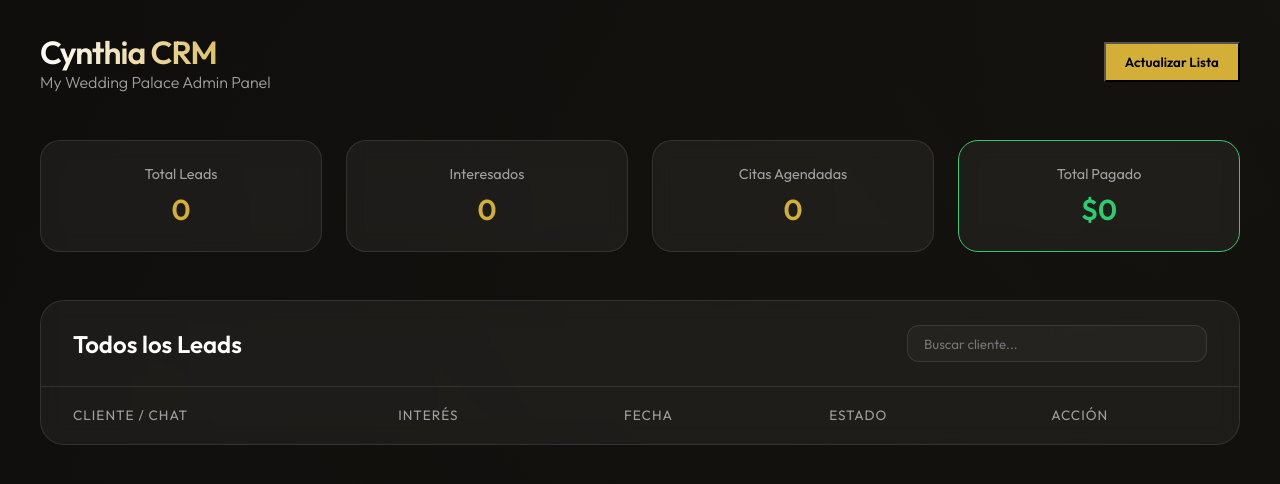
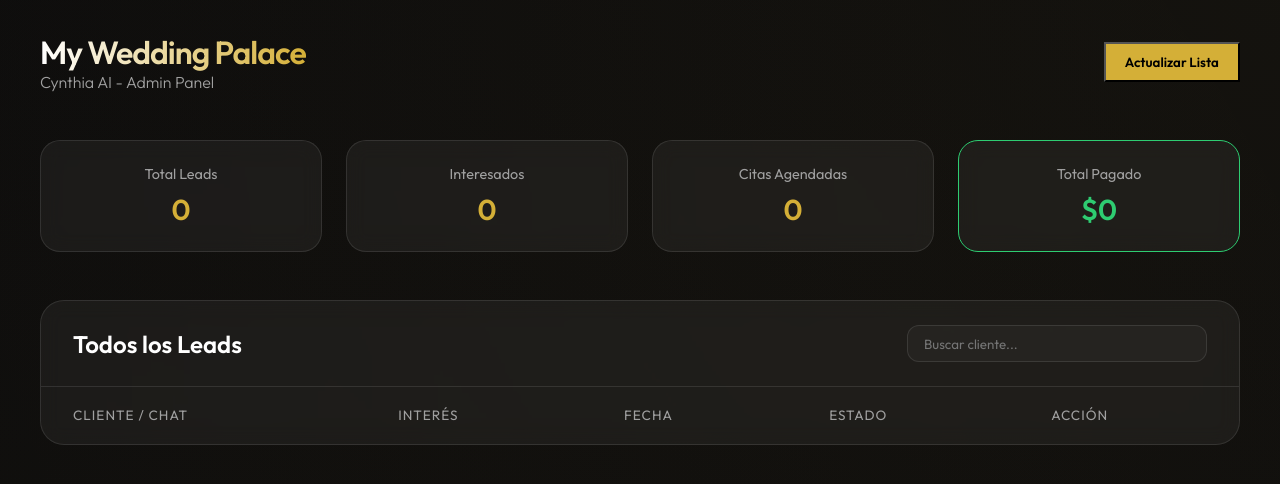
Before and after one commit to jcem98-creator/crm-mwp, a website: page public/index.html in a window 1280 px wide. Drawn offline with Linux system fonts and the light colour scheme; no server answers.

Commit message:
style: renombrar Dashboard a My Wedding Palace

```diff
--- a/public/index.html
+++ b/public/index.html
@@ -186,8 +186,8 @@
     <div class="container">
         <header>
             <div class="logo-area">
-                <h1>Cynthia CRM</h1>
-                <p>My Wedding Palace Admin Panel</p>
+                <h1>My Wedding Palace</h1>
+                <p>Cynthia AI - Admin Panel</p>
             </div>
             <button class="refresh-btn actions" onclick="fetchLeads()">Actualizar Lista</button>
         </header>
```
